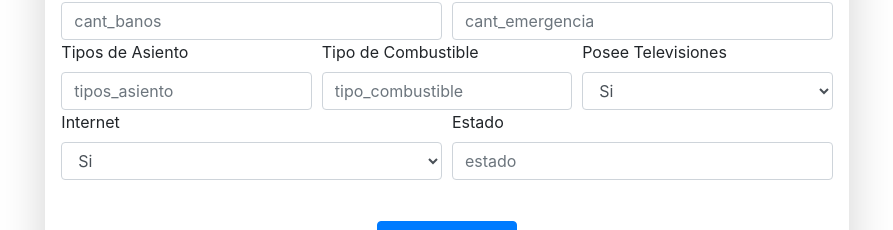
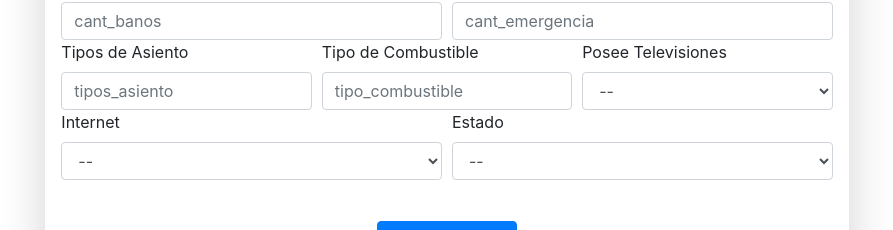
Before and after one commit to keralex/Guacamaya, an Angular app in the folder frontend/: page /admin_vuelo/registrar_avion in a window 1280 px wide. Shown: the part 987-1217 px from the top of the page, without its empty margins (193-1086 px from the left). Built offline with nearby package versions, Linux system fonts and the light colour scheme.

Commit message:
registro

```diff
--- a/frontend/src/app/components/registrar-aviones/registrar-aviones.component.html
+++ b/frontend/src/app/components/registrar-aviones/registrar-aviones.component.html
@@ -78,6 +78,7 @@
                     <div class="form-group col-md-4">
                       <label for="inputEmail4">Posee Televisiones</label>
                       <select class="form-control" id="exampleFormControlSelect1">
+                          <option>--</option>
                           <option>Si</option>
                           <option>No</option>
                         </select>
@@ -85,14 +86,21 @@
                     <div class="form-group col-md-6">
                       <label for="inputEmail4"> Internet</label>
                       <select class="form-control" id="exampleFormControlSelect1">
+                          <option>--</option>
                           <option>Si</option>
                           <option>No</option>
                         </select>
                     </div>
                     <div class="form-group col-md-6">
                       <label for="inputEmail4">Estado</label>
-                      <input type="text" class="form-control" id="formGroupExampleInput2" placeholder="estado">
-                    </div>
+                      <select class="form-control" id="exampleFormControlSelect1">
+                          <option>--</option>
+                          <option>Disponible</option>
+                          <option>En vuelo</option>
+                          <option>Mantenimiento</option>
+                          <option>Fuera de Servicio</option>
+                        </select>
+                  </div>
                   </div>
                   <div class="botones">
                       <a class="btn btn-primary" role="button" routerLink="/check_in"> Devolver </a>
```
